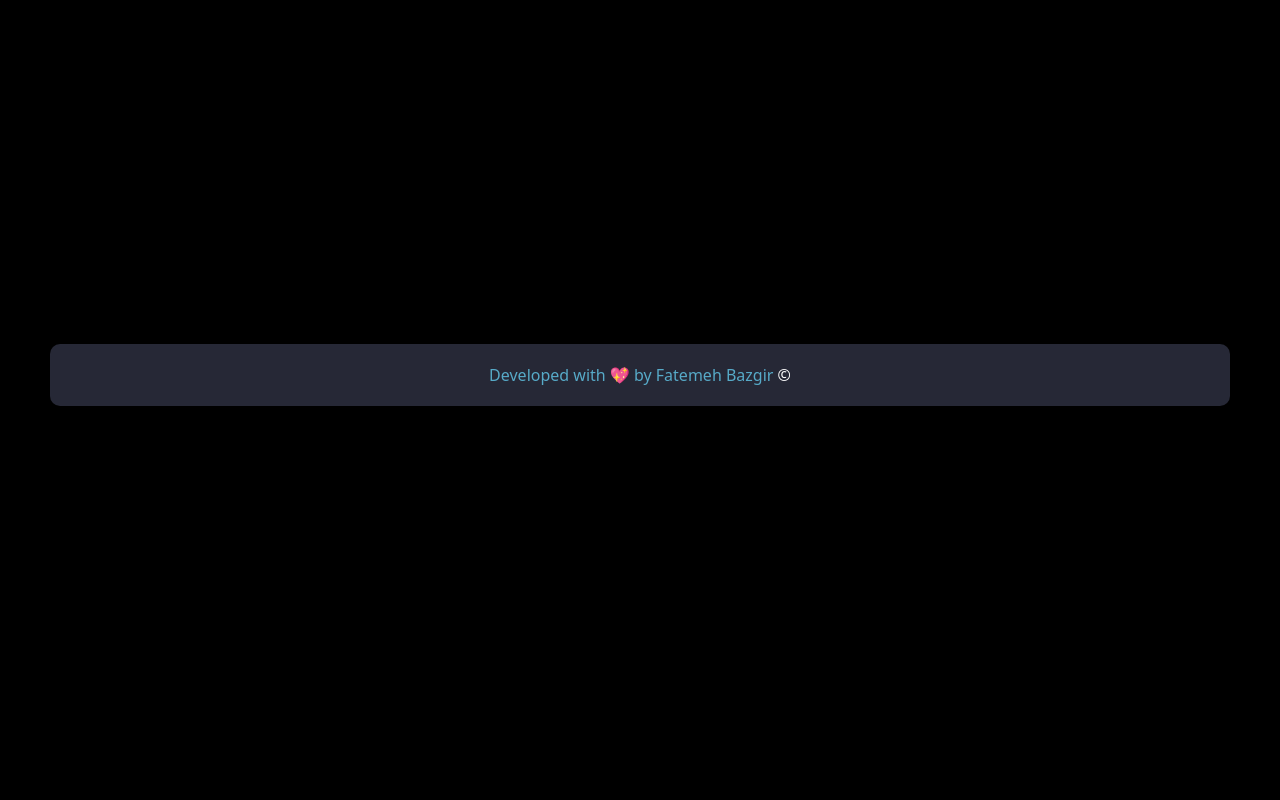
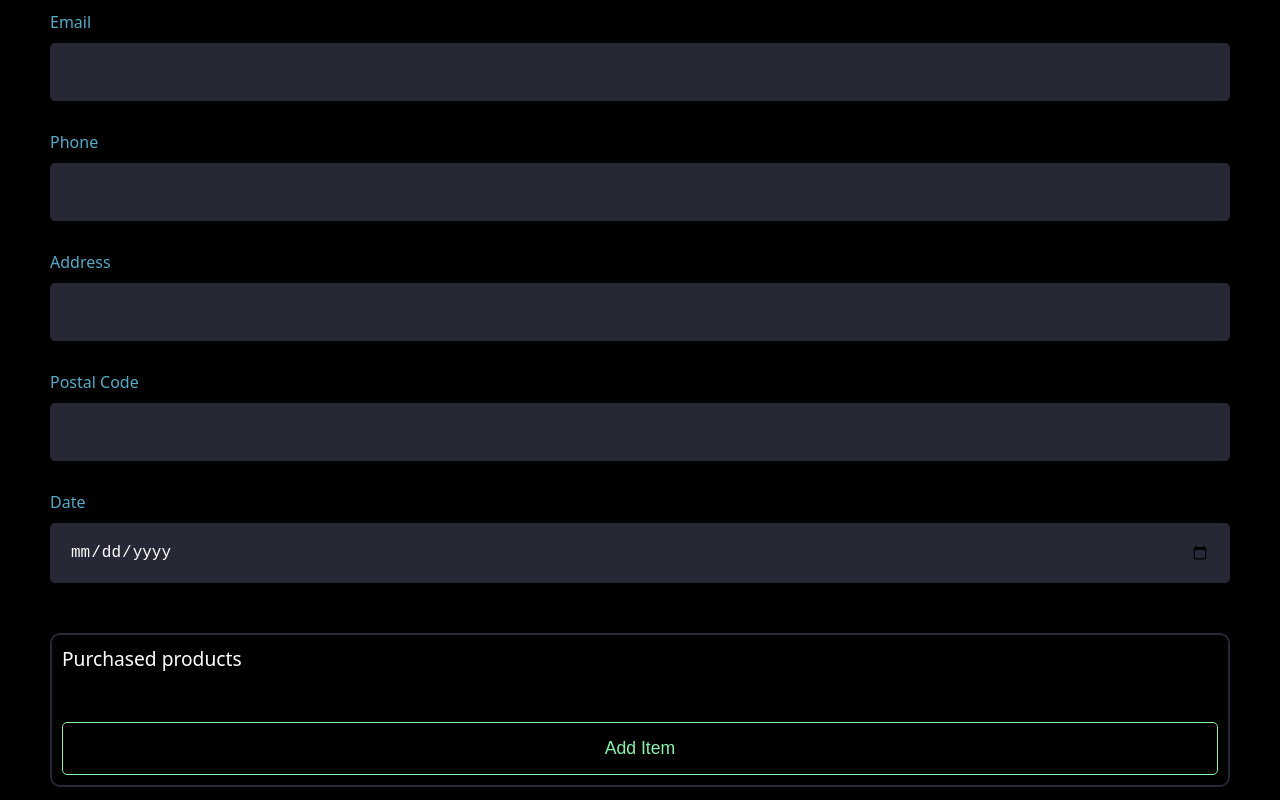
Before and after one commit to fatemehbazgir/CRM-Next.js, a Next.js app: page /add-customer in a window 1280 px wide. Shown: the part 480-1280 px from the top of the page. Before the commit the page ends 896 px from the top, so only its background shows below. Built offline with nearby package versions, Linux system fonts and the light colour scheme.

Commit message:
Development of add customer page

```diff
--- a/components/module/Form.js
+++ b/components/module/Form.js
@@ -1,6 +1,67 @@
-function Form() {
+import FormInput from "./FormInput"
+import ItemList from "./ItemList"
+
+function Form({ form, setForm }) {
+  const changeHandler = (event) => {
+    setForm({ ...form, [event.target.name]: event.target.value })
+  }
+
   return (
-    <div>Form</div>
+    <div>
+      <FormInput
+        name="name"
+        label="Name"
+        type="text"
+        value={form.name}
+        onChange={changeHandler}
+      />
+      <FormInput
+        name="lastName"
+        label="Last Name"
+        type="text"
+        value={form.lastName}
+        onChange={changeHandler}
+      />
+      <FormInput
+        name="email"
+        label="Email"
+        type="text"
+        value={form.email}
+        onChange={changeHandler}
+      />
+      <FormInput
+        name="phone"
+        label="Phone"
+        type="tel"
+        value={form.phone}
+        onChange={changeHandler}
+      />
+      <FormInput
+        name="address"
+        label="Address"
+        type="text"
+        value={form.address}
+        onChange={changeHandler}
+      />
+      <FormInput
+        name="postalCode"
+        label="Postal Code"
+        type="text"
+        value={form.postalCode}
+        onChange={changeHandler}
+      />
+
+      <FormInput
+        name="date"
+        label="Date"
+        type="date"
+        value={form.date}
+        onChange={changeHandler}
+      />
+
+      <ItemList form={form} setForm={setForm} />
+
+    </div>
   )
 }
 
--- /dev/null
+++ b/components/module/FormInput.js
@@ -0,0 +1,10 @@
+function FormInput({ name, label, value, onChange, type }) {
+    return (
+        <div className="form-input">
+            <label htmlFor={name}>{label}</label>
+            <input type={type} value={value} onChange={onChange} name={name} id={name} />
+        </div>
+    )
+}
+
+export default FormInput
--- /dev/null
+++ b/components/module/ItemList.js
@@ -0,0 +1,64 @@
+import FormInput from "./FormInput";
+
+function ItemList({ form, setForm }) {
+    const { products } = form;
+
+    const addHandler = () => {
+        setForm(
+            { ...form, products: [...products, { name: "", price: "", qty: "" }] }
+        )
+    }
+    const changeHandler = (e, index) => {
+        const { name, value } = e.target;
+        const newProducts = [...products];
+        newProducts[index][name] = [value];
+        setForm({ ...form, products: newProducts })
+
+    }
+    const deleteHandler = (index) => {
+        const newProducts = [...products];
+
+        newProducts.splice(index, 1);
+        setForm({ ...form, products: newProducts });
+
+
+    }
+    return (
+        <div className="item-list">
+            <p>Purchased products</p>
+            {
+                products.map((product, index) => (
+                    <div key={index} className="form-input__list" >
+                        <FormInput
+                            name="name"
+                            label="Product Name"
+                            type="text"
+                            value={product.name}
+                            onChange={(e) => changeHandler(e, index)}
+                        />
+                        <div>
+                            <FormInput
+                                name="price"
+                                label="Price"
+                                type="text"
+                                value={product.price}
+                                onChange={(e) => changeHandler(e, index)}
+                            />
+                            <FormInput
+                                name="qty"
+                                label="QTY"
+                                type="number"
+                                value={product.qty}
+                                onChange={(e) => changeHandler(e, index)}
+                            />
+                        </div>
+                        <button onClick={() => deleteHandler(index)}>Remove</button>
+                    </div>
+                ))
+            }
+            <button onClick={addHandler}>Add Item</button>
+        </div>
+    )
+}
+
+export default ItemList
--- a/components/template/AddCustomerPage.js
+++ b/components/template/AddCustomerPage.js
@@ -1,5 +1,6 @@
 import { useState } from "react"
 import Form from "../module/Form"
+import { useRouter } from "next/router"
 
 function AddCustomerPage() {
     const [form, setForm] = useState({
@@ -12,9 +13,35 @@ function AddCustomerPage() {
         date: "",
         products: []
     })
-    const saveHandler = () => { }
+    const router = useRouter();
 
-    const cancelHandler = () => { }
+    const saveHandler = async () => {
+
+        const res = await fetch("/api/customer", {
+            method: "POST",
+            headers: {
+                "Content-Type": "application/json",
+            },
+            body: JSON.stringify({ data: form })
+        });
+        const data = await res.json()
+        console.log(data);
+        if (data.status === "success") router.push("/")
+    }
+
+    const cancelHandler = () => {
+        setForm({
+            name: "",
+            lastName: "",
+            email: "",
+            phone: "",
+            address: "",
+            postalCode: "",
+            date: "",
+            products: []
+        })
+        router.push("/")
+    }
 
     return (
         <div className="customer-page">
--- a/styles/globals.css
+++ b/styles/globals.css
@@ -62,6 +62,73 @@ h4 {
   margin: 80px 0;
   font-size: 1.2rem;
 }
+.form-input {
+  display: flex;
+  flex-direction: column;
+  margin-bottom: 30px;
+  color: #57aac8;
+}
+
+.form-input label {
+  margin-bottom: 10px;
+}
+
+.form-input input {
+  background-color: #262836;
+  border: none;
+  border-radius: 5px;
+  padding: 20px;
+  color: white;
+  font-size: 1rem;
+  outline: none;
+}
+h4 {
+  color: white;
+  margin: 80px 0;
+  font-size: 1.2rem;
+}
+
+.item-list {
+  border: 2px solid #262836;
+  padding: 10px;
+  margin: 50px 0;
+  border-radius: 10px;
+}
+
+.item-list p {
+  color: white;
+  font-size: 1.2rem;
+}
+.item-list button {
+  border: 1px solid #8af1aa;
+  color: #8af1aa;
+  background-color: black;
+  border-radius: 5px;
+  width: 100%;
+  margin-top: 50px;
+  padding: 15px;
+  font-size: 1.1rem;
+  cursor: pointer;
+}
+
+.form-input__list {
+  border: 2px solid #262836;
+  padding: 10px;
+  margin-top: 50px;
+  border-radius: 10px;
+}
+
+.form-input__list div {
+  display: flex;
+  justify-content: space-between;
+}
+
+.form-input__list button {
+  border: 1px solid #f0394b;
+  color: #f0394b;
+  margin-top: 20px;
+  padding: 5px;
+}
 .customer-page__buttons {
   display: flex;
   justify-content: space-between;
```
